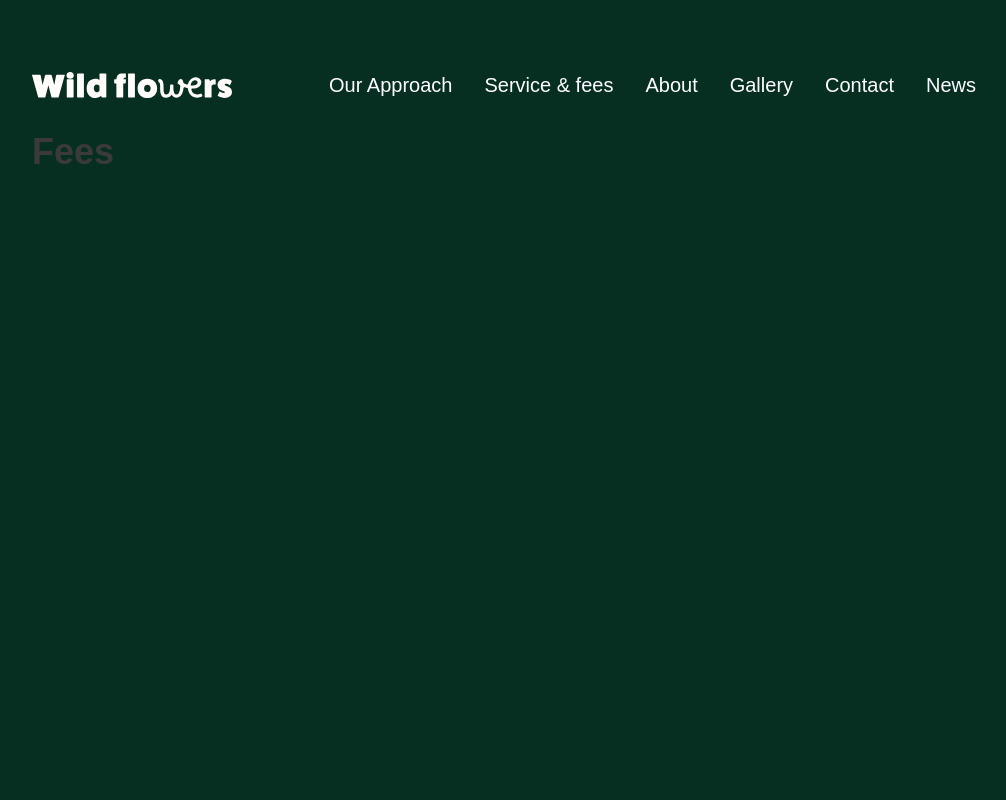
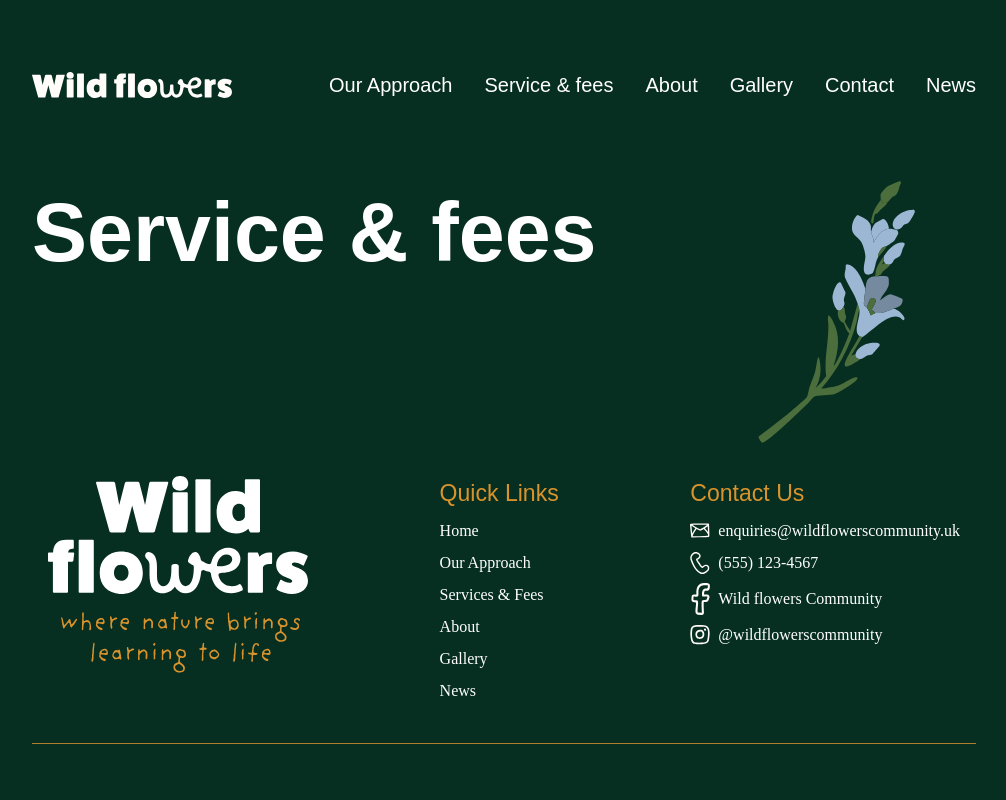
Before and after one commit to nick980v/wildflowers, a Next.js app: page /fees in a window 1280 px wide. Shown: the top 800 px of the page, without its empty margins (136-1142 px from the left). Built offline with nearby package versions, Linux system fonts and the light colour scheme; a web font is replaced by a local one.

Commit message:
Footer added across pages. Service and fees page started

```diff
--- a/src/app/about/page.js
+++ b/src/app/about/page.js
@@ -1,3 +1,4 @@
+import Footer from "@/components/Footer";
 import Header from "@/components/Header";
 
 export default function About() {
@@ -8,6 +9,7 @@ export default function About() {
         <h1 className="text-4xl font-bold mb-6">About Us</h1>
         {/* Add your content here */}
       </div>
+      <Footer />
     </main>
   );
 }
--- a/src/app/approach/page.js
+++ b/src/app/approach/page.js
@@ -1,3 +1,4 @@
+import Footer from "@/components/Footer";
 import Header from "@/components/Header";
 
 export default function Approach() {
@@ -8,6 +9,7 @@ export default function Approach() {
         <h1 className="text-4xl font-bold mb-6">Our Approach</h1>
         {/* Add your content here */}
       </div>
+      <Footer />
     </main>
   );
 }
--- a/src/app/contact/page.js
+++ b/src/app/contact/page.js
@@ -1,3 +1,4 @@
+import Footer from "@/components/Footer";
 import Header from "@/components/Header";
 
 export default function Contact() {
@@ -8,6 +9,7 @@ export default function Contact() {
         <h1 className="text-4xl font-bold mb-6">Contact Us</h1>
         {/* Add your content here */}
       </div>
+      <Footer />
     </main>
   );
 }
--- a/src/app/fees/page.js
+++ b/src/app/fees/page.js
@@ -1,13 +1,23 @@
+import Footer from "@/components/Footer";
 import Header from "@/components/Header";
+import styles from "./page.module.css";
+import Image from "next/image";
 
 export default function Fees() {
   return (
     <main className="min-h-screen flex flex-col bg-[#062F21] text-[#3a3a3a] px-4 sm:px-8 md:px-12 lg:px-[168px] pt-8 sm:pt-12 md:pt-16 lg:pt-[70px]">
       <Header />
-      <div className="mt-8">
-        <h1 className="text-4xl font-bold mb-6">Fees</h1>
-        {/* Add your content here */}
+      <div className={styles.container}>
+        <h1 className={styles.heading}>Service & fees</h1>
+        <Image
+          src="/Lavender.svg"
+          alt="Lavender decoration"
+          width={289}
+          height={100}
+          className={styles.lavender}
+        />
       </div>
+      <Footer />
     </main>
   );
 }
--- /dev/null
+++ b/src/app/fees/page.module.css
@@ -0,0 +1,68 @@
+.container {
+  margin-top: 40px;
+  width: 100%;
+  position: relative;
+  display: flex;
+  flex-direction: column;
+  align-items: center;
+}
+
+@media (min-width: 640px) {
+  .container {
+    margin-top: 60px;
+  }
+}
+
+@media (min-width: 768px) {
+  .container {
+    margin-top: 80px;
+  }
+}
+
+@media (min-width: 1024px) {
+  .container {
+    width: 100%;
+    max-width: none;
+    flex-direction: row;
+    align-items: center;
+    justify-content: space-between;
+    gap: 60px;
+  }
+}
+
+.heading {
+  color: white;
+  font-size: 42px;
+  font-style: normal;
+  font-weight: 900;
+  line-height: 110%;
+  height: auto;
+}
+
+.headingHighlight {
+  color: #d9932c;
+}
+
+
+
+@media (min-width: 640px) {
+  .heading {
+    font-size: 52px;
+  }
+
+}
+
+@media (min-width: 768px) {
+  .heading {
+    font-size: 62px;
+  }
+
+}
+
+@media (min-width: 1024px) {
+  .heading {
+    font-size: 82.56px;
+    height: 250px;
+  }
+
+}
--- a/src/app/gallery/page.js
+++ b/src/app/gallery/page.js
@@ -1,4 +1,5 @@
 import Header from "@/components/Header";
+import Footer from "@/components/Footer";
 
 export default function Gallery() {
   return (
@@ -8,6 +9,7 @@ export default function Gallery() {
         <h1 className="text-4xl font-bold mb-6">Gallery</h1>
         {/* Add your content here */}
       </div>
+      <Footer />
     </main>
   );
 }
--- a/src/app/news/page.js
+++ b/src/app/news/page.js
@@ -1,4 +1,5 @@
 import Header from "@/components/Header";
+import Footer from "@/components/Footer";
 
 export default function News() {
   return (
@@ -8,6 +9,7 @@ export default function News() {
         <h1 className="text-4xl font-bold mb-6">News</h1>
         {/* Add your content here */}
       </div>
+      <Footer />
     </main>
   );
 }
--- a/src/components/Hero.js
+++ b/src/components/Hero.js
@@ -25,7 +25,7 @@ const Container = styled.div`
     max-width: none;
     flex-direction: row;
     align-items: center;
-    justify-content: center;
+    justify-content: space-between;
     gap: 60px;
   }
 `;
```
Also changed, not shown: public/Lavender.svg (added).
